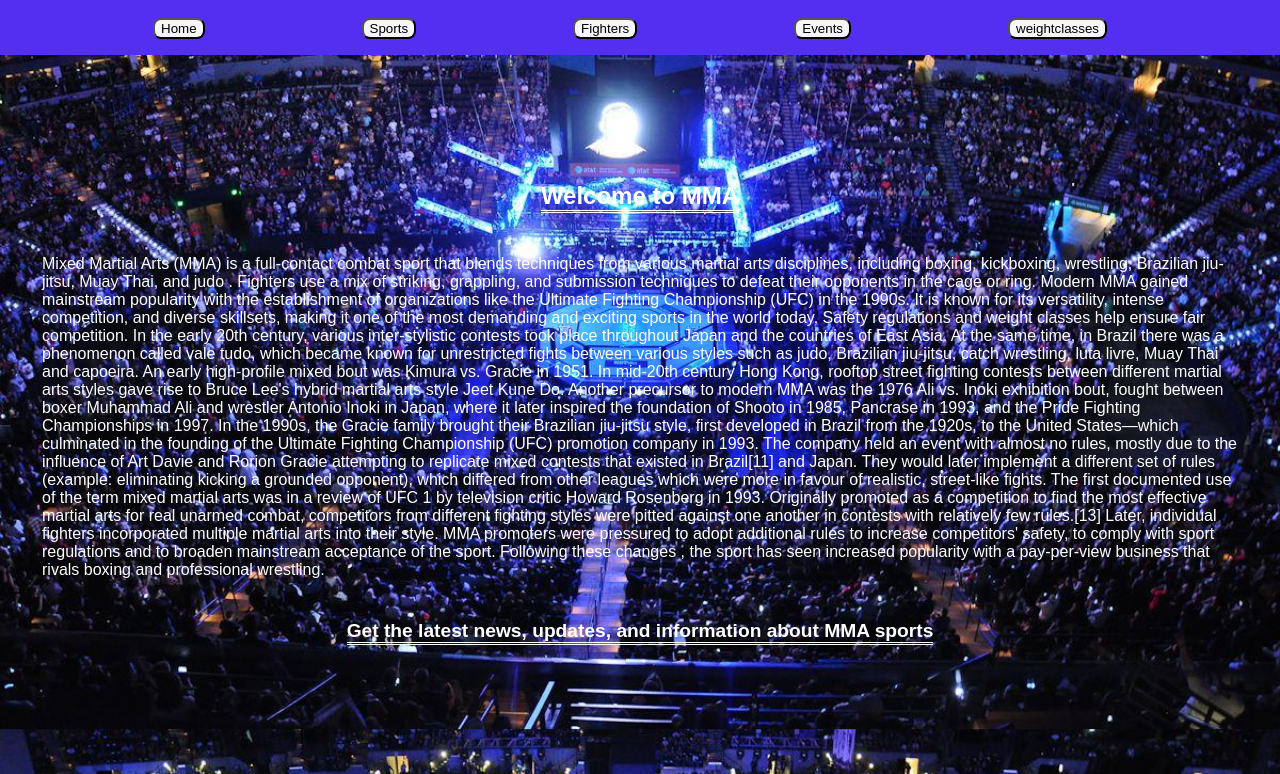
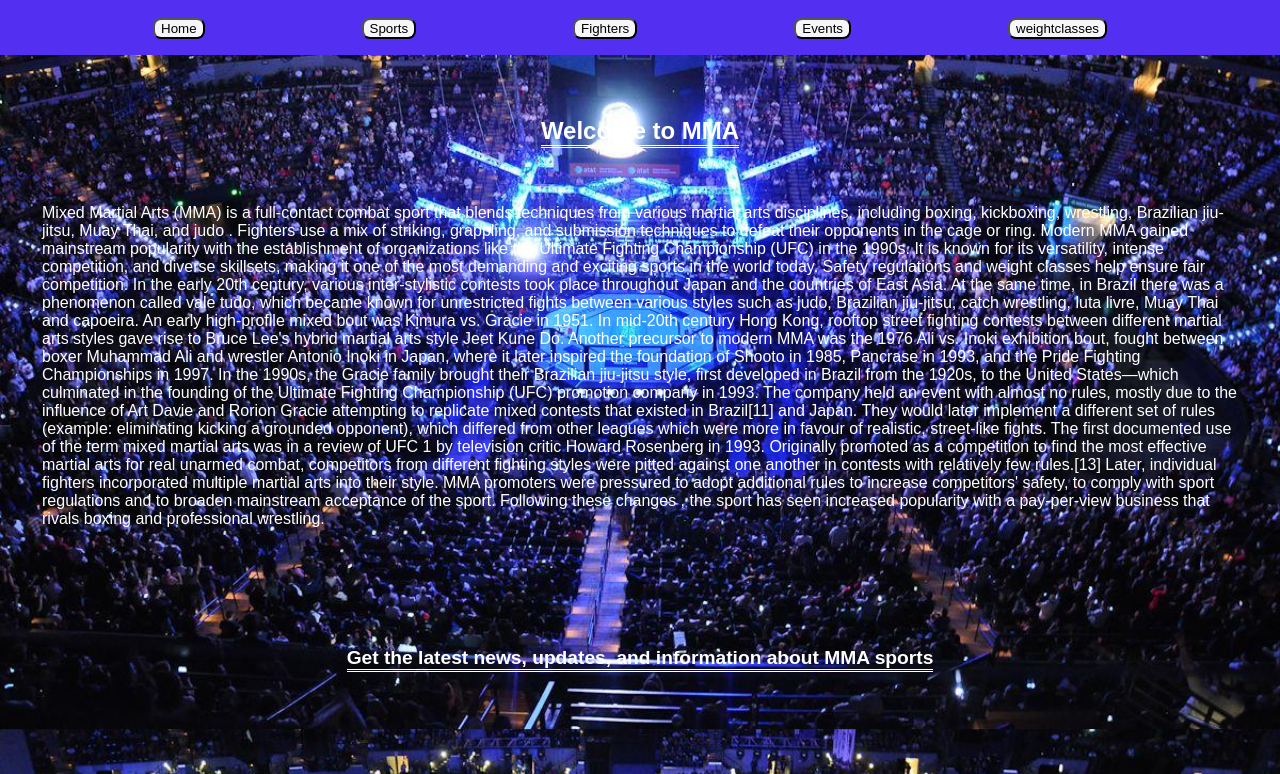
Before and after one commit to Arushbhagat/UFC, a plain HTML site: page index.html in a window 1280 px wide. Shown: the part 121-895 px from the top of the page. Drawn offline with Linux system fonts and the light colour scheme.

Commit message:
Update test.css

```diff
--- a/test.css
+++ b/test.css
@@ -129,7 +129,7 @@ main {
 .hero {
 
     background-size: cover;
-    height: 200px;
+    height: 40%;
     display: flex;
     justify-content: center;
     align-items: center;
```
